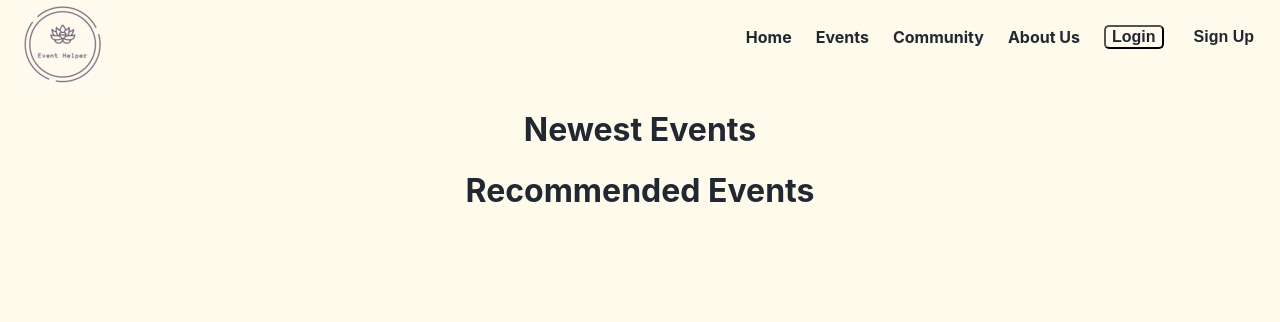
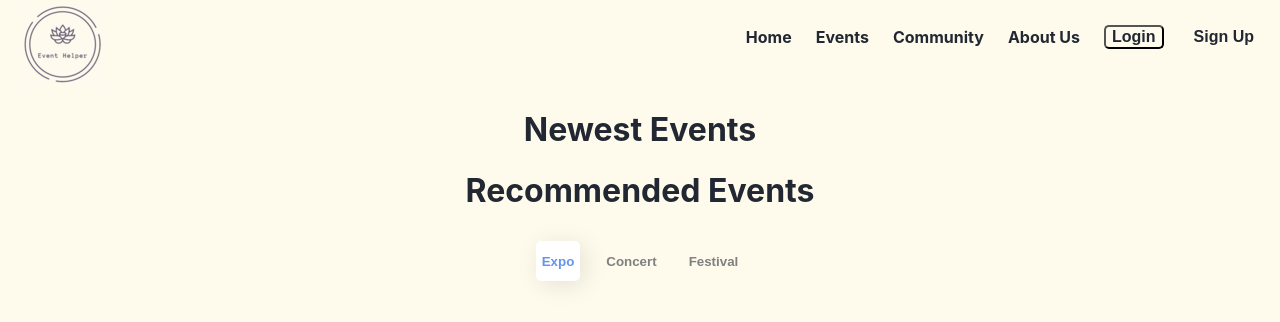
Before and after one commit to mattwasilewski/event-helper, a React (Create React App) app in the folder frontend/event-helper/: page /home in a window 1280 px wide. Shown: the top 322 px of the page. Built offline with nearby package versions, Linux system fonts and the light colour scheme; no server answers.

Commit message:
Recommended Events section created on frontend, added one more event on backend side

```diff
--- a/frontend/event-helper/src/App.css
+++ b/frontend/event-helper/src/App.css
@@ -192,3 +192,26 @@ img {
 .text-left {
   text-align: left;
 }
+.active-button{
+  background-color: white;
+  border-radius: 5px;
+  border: white;
+  color: cornflowerblue;
+  font-weight: bold;
+  height: 40px;
+  margin: 10px;
+  box-shadow: 4px 4px 25px rgba(0, 0, 0, 0.1);
+  cursor: pointer;
+
+}
+.disabled-button{
+  background-color: rgba(255,255,255,0);
+  border: none;
+  font-weight: bold;
+  color: grey;
+  margin: 10px;
+  cursor: pointer;
+}
+.recommended-events-buttons{
+  display: block;
+}
--- /dev/null
+++ b/frontend/event-helper/src/components/RecommendedEvents.js
@@ -0,0 +1,55 @@
+import {useState} from "react";
+import NewestEvents from "./NewestEvents";
+import EventTile from "./EventTile";
+
+export default function RecommendedEvents() {
+
+    const [popularButtonStyle, setPopularButtonStyle] = useState("active-button");
+    const [musicButtonStyle, setMusicButtonStyle] = useState("disabled-button");
+    const [festivalsButtonStyle, setFestivalsButtonStyle] = useState("disabled-button");
+
+    function popularButtonClick() {
+        setPopularButtonStyle(function (prevState) {
+                if (prevState === "disabled-button")
+                    setFestivalsButtonStyle("disabled-button");
+                setMusicButtonStyle("disabled-button");
+                return "active-button";
+            }
+        )
+
+    }
+
+    function musicButtonClick() {
+        setMusicButtonStyle(function (prevState) {
+                if (prevState === "disabled-button")
+                    setPopularButtonStyle("disabled-button");
+                setFestivalsButtonStyle("disabled-button");
+                return "active-button";
+            }
+        )
+
+    }
+
+    function festivalsButtonClick() {
+        setFestivalsButtonStyle(function (prevState) {
+                if (prevState === "disabled-button")
+                    setPopularButtonStyle("disabled-button");
+                setMusicButtonStyle("disabled-button");
+                return "active-button";
+            }
+        )
+
+    }
+
+
+    return (
+        <>
+            <div className="recommended-events-buttons">
+                <button className={popularButtonStyle} onClick={popularButtonClick}>Expo</button>
+                <button className={musicButtonStyle} onClick={musicButtonClick}>Concert</button>
+                <button className={festivalsButtonStyle} onClick={festivalsButtonClick}>Festival</button>
+            </div>
+            <NewestEvents/>
+        </>
+    )
+}
--- a/frontend/event-helper/src/pages/MainPage.js
+++ b/frontend/event-helper/src/pages/MainPage.js
@@ -1,5 +1,6 @@
 import Navbar from "../components/Navbar";
 import NewestEvents from "../components/NewestEvents";
+import RecommendedEvents from "../components/RecommendedEvents";
 
 export default function MainPage() {
     return (
@@ -8,6 +9,7 @@ export default function MainPage() {
             <h1>Newest Events</h1>
             <NewestEvents/>
             <h1>Recommended Events</h1>
+            <RecommendedEvents/>
         </div>
     )
 
```
Also changed, not shown: 1 other file (tests, documents, lock files or other folders).
